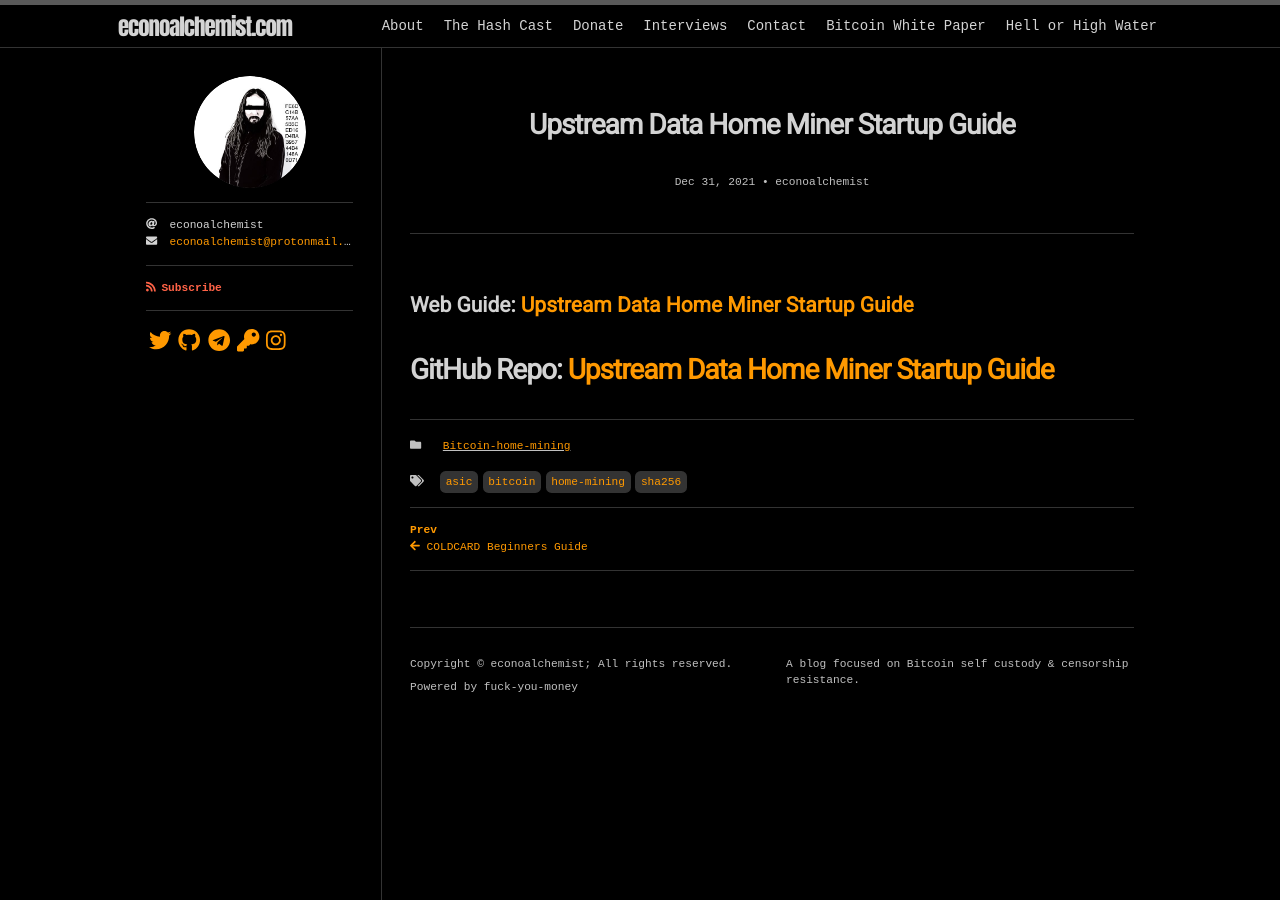
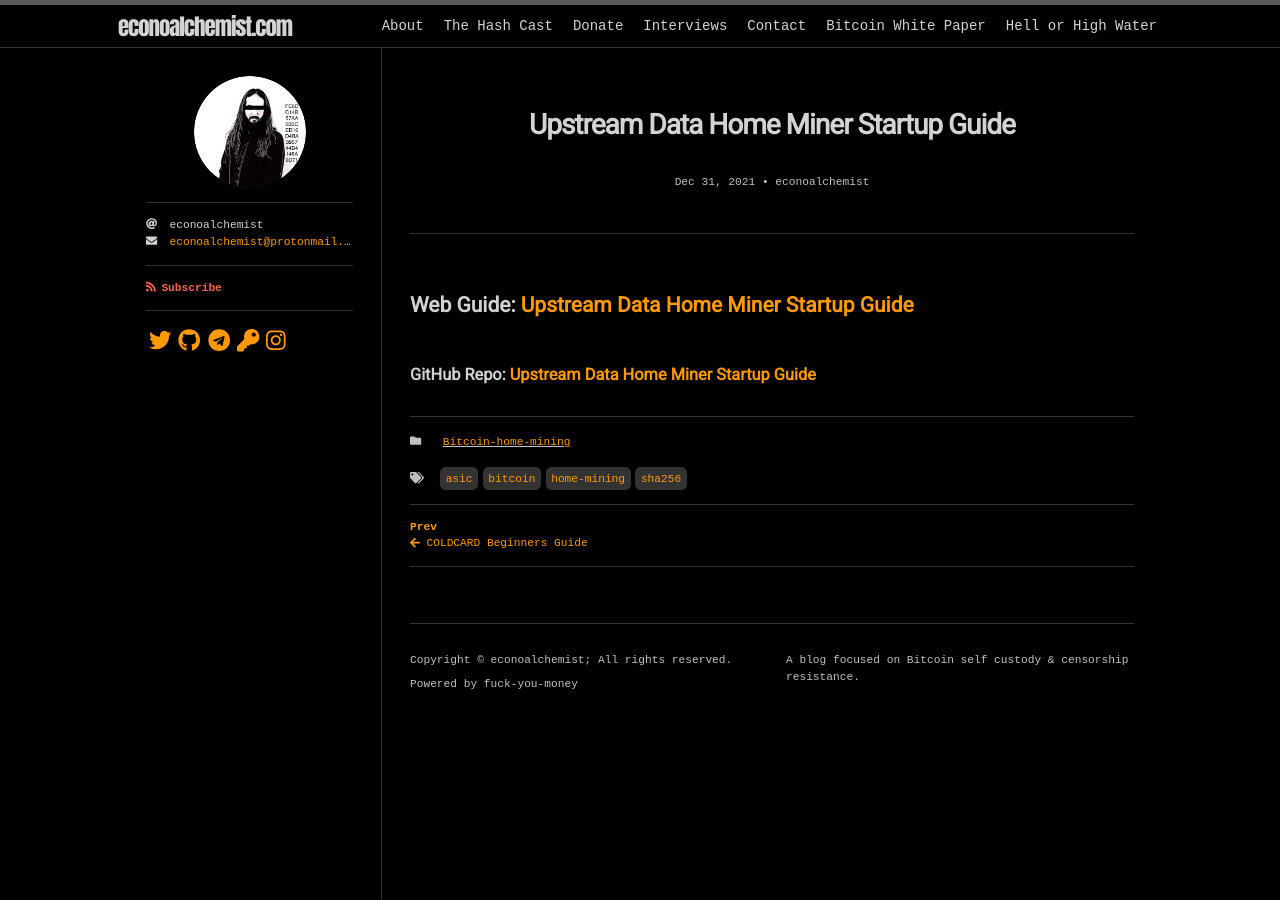
Before and after one commit to econoalchemist/econoalchemist.github.io, a Jekyll site: the page built from _posts/2021-12-31-Upstream Data Startup Guide.md, in a window 1280 px wide. Built offline with Jekyll 4.4.1, drawn with Linux system fonts in a browser that asks for light colours; nearby versions of some CDN libraries; some web fonts are replaced.

```diff
--- a/_posts/2021-12-31-Upstream Data Startup Guide.md
+++ b/_posts/2021-12-31-Upstream Data Startup Guide.md
@@ -9,4 +9,4 @@ author:
 ---
 
 ## Web Guide: [Upstream Data Home Miner Startup Guide](https://econoalchemist.github.io/UpstreamData-Startup/)
-# GitHub Repo: [Upstream Data Home Miner Startup Guide](https://github.com/econoalchemist/UpstreamData-Startup)
+### GitHub Repo: [Upstream Data Home Miner Startup Guide](https://github.com/econoalchemist/UpstreamData-Startup)
```
